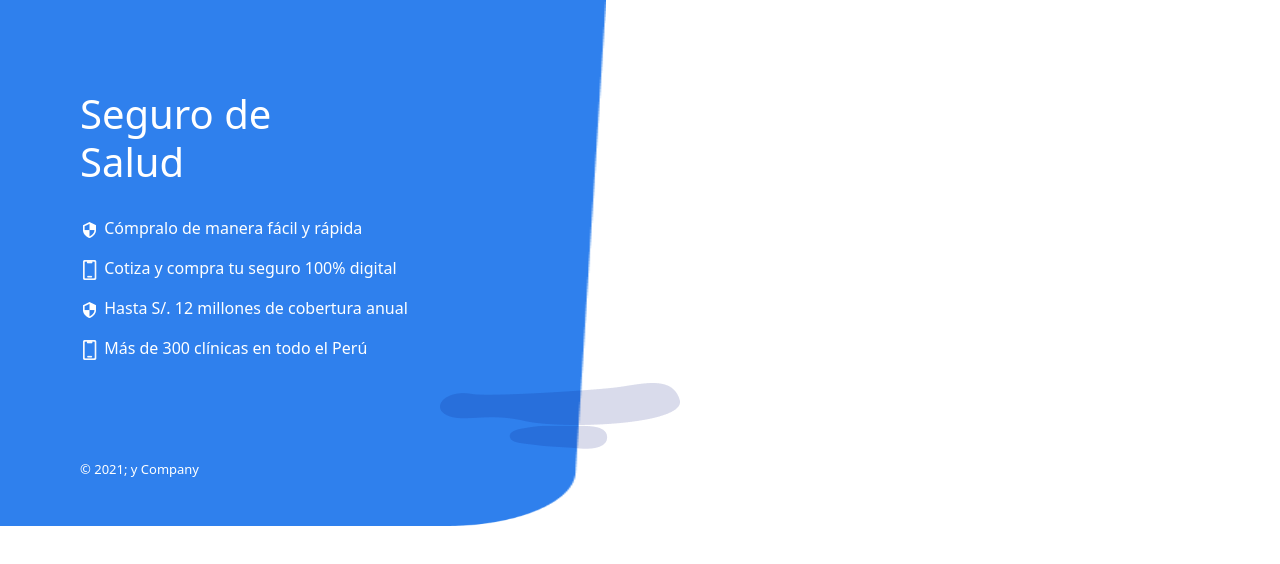
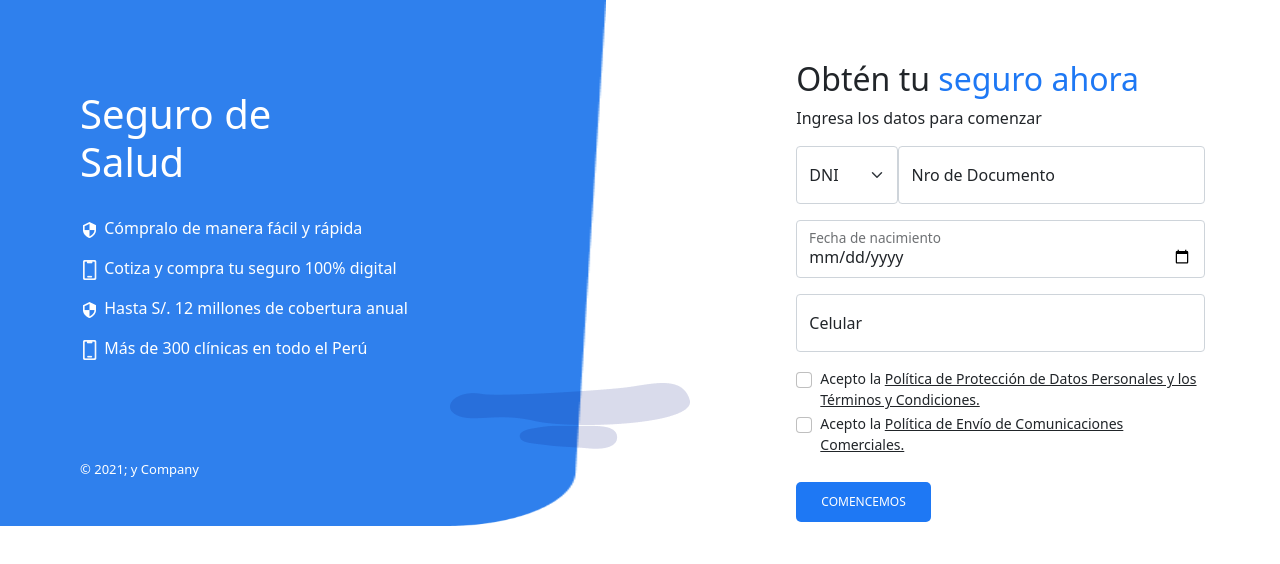
Before and after one commit to Jean45612/cotizador_tata, a React (Create React App) app: page / in a window 1280 px wide. Shown: the top 564 px of the page. Built offline with nearby package versions, Linux system fonts and the light colour scheme.

Commit message:
Formulario inicio maquetado

```diff
--- a/package.json
+++ b/package.json
@@ -16,6 +16,7 @@
     "react-bootstrap": "^1.6.1",
     "react-dom": "^17.0.2",
     "react-scripts": "4.0.3",
+    "sass": "^1.35.2",
     "typescript": "^4.3.5",
     "web-vitals": "^1.1.2"
   },
--- a/src/assets/css/index.css
+++ /dev/null
@@ -1,45 +0,0 @@
-* {
-  margin: 0;
-  padding: 0;
-  box-sizing: border-box;
-}
-
-.contenedor {
-  display: grid;
-  grid-template-columns: 0.9fr 1fr; /*LOS ELEMENTOS DE LA GRID TENDRAN EL MISMO TAMAÑO */
-}
-
-.base {
-  background-image: url("./../images/Base.png");
-  background-size: 100% 100%;
-  color: white;
-  padding: 5.625rem 5rem 1.875rem;
-  font-weight: 300;
-  position: relative;
-}
-
-.base__titulo {
-  font-weight: inherit;
-  margin-bottom: 1.875rem;
-}
-
-.base__titulo--negrita {
-  font-weight: 400;
-  word-wrap: break-word;
-}
-
-.base__img {
-  width: 20px;
-  height: 20px;
-}
-
-.base__final {
-  font-size: 0.8125rem;
-  margin-top: 6.25rem;
-}
-
-.base__ilustracion {
-  position: absolute;
-  bottom: 3.125rem;
-  right: -6.875rem;
-}
--- /dev/null
+++ b/src/assets/scss/_variables.scss
@@ -0,0 +1 @@
+$celeste: #1e78f4;
--- /dev/null
+++ b/src/assets/scss/index.scss
@@ -0,0 +1,133 @@
+@import "_variables";
+@import "_mixins";
+
+* {
+  margin: 0;
+  padding: 0;
+  box-sizing: border-box;
+}
+
+html {
+  font-size: 13px;
+}
+
+.contenedor {
+  display: grid;
+  font-weight: 300;
+}
+
+.base {
+  background-image: url("./../images/Base.png");
+  background-size: 100% 100%;
+  color: white;
+  padding: 5.625rem 1.875rem 2.5rem;
+  position: relative;
+}
+
+.base__titulo {
+  font-weight: inherit;
+  margin-bottom: 1.875rem;
+}
+
+.base__titulo--negrita {
+  font-weight: 400;
+  word-wrap: break-word;
+}
+
+.base__img {
+  width: 20px;
+  height: 20px;
+}
+
+.base__final {
+  font-size: 0.8125rem;
+  margin-top: 6.25rem;
+}
+
+.base__ilustracion {
+  position: absolute;
+  bottom: 3.125rem;
+  right: -7.5rem;
+  display: none;
+}
+
+.formInicio {
+  padding: 4.375rem 1.875rem;
+}
+
+.formInicio__titulo {
+  font-weight: inherit;
+}
+
+.formInicio__titulo--negrita {
+  font-weight: 400;
+  color: $celeste;
+}
+
+.form__condiciones__descargar {
+  cursor: pointer;
+  text-decoration: underline;
+}
+
+.btnForm {
+  display: inline-block;
+  font-weight: 300;
+  line-height: 1.5;
+  color: white;
+  text-align: center;
+  text-decoration: none;
+  vertical-align: middle;
+  cursor: pointer;
+  -webkit-user-select: none;
+  user-select: none;
+  background-color: transparent;
+  border: 1px solid transparent;
+  padding: 0.625rem 1.5rem;
+  font-size: 0.75rem;
+  border-radius: 0.3125rem;
+  transition: color 0.15s ease-in-out, background-color 0.15s ease-in-out,
+    border-color 0.15s ease-in-out, box-shadow 0.15s ease-in-out;
+  background: $celeste;
+}
+
+.form__condiciones {
+  font-size: 0.875rem;
+}
+
+@media (min-width: 576px) {
+  .contenedor {
+    grid-template-columns: 0.9fr 1fr; /*LOS ELEMENTOS DE LA GRID SE DIVIDIRAN EN 2 COLUMNAS DE ESE TAMAÑO */
+  }
+
+  html {
+    font-size: 14px;
+  }
+
+  .base__ilustracion {
+    display: block;
+  }
+
+  .formInicio {
+    padding: 3.75rem 0.625rem 0rem 5.3125rem;
+  }
+}
+
+@media (min-width: 768px) {
+  html {
+    font-size: 16px;
+  }
+
+  .base {
+    padding: 5.625rem 5rem 1.875rem;
+  }
+
+  .formInicio {
+    padding: 3.75rem 1.875rem 0rem 7.5rem;
+  }
+}
+
+@media (min-width: 1200px) {
+  .formInicio {
+    padding: 3.75rem 4.6875rem 0 11.875rem;
+  }
+}
--- a/src/components/views/FormInicio.tsx
+++ b/src/components/views/FormInicio.tsx
@@ -1,11 +1,70 @@
-import React from 'react'
+import React from "react";
 
 const FormInicio = () => {
-    return (
-        <div>
+  return (
+    <div className="formInicio">
+      <h2 className="formInicio__titulo">
+        Obtén tu
+        <span className="formInicio__titulo--negrita"> seguro ahora</span>
+      </h2>
+      <p>Ingresa los datos para comenzar</p>
+      <form action="">
+        <div className="row mx-0 mb-3">
+          <div className="col-3 p-0">
+            <select className="form-select h-100">
+              <option value="dni">DNI</option>
+            </select>
+          </div>
+          <div className="form-floating col-9 p-0 mb-0">
+            <input
+              type="text"
+              className="form-control"
+              placeholder="Nro de Documento"
+            />
+            <label>Nro de Documento</label>
+          </div>
+        </div>
 
+        <div className="form-floating mb-3">
+          <input
+            type="date"
+            className="form-control"
+            placeholder="Fecha de nacimiento"
+          />
+          <label>Fecha de nacimiento</label>
         </div>
-    )
-}
 
-export default FormInicio
+        <div className="form-floating mb-3">
+          <input type="text" className="form-control" placeholder="Celular" />
+          <label>Celular</label>
+        </div>
+
+        <div className="form-check">
+          <input className="form-check-input" type="checkbox" value="" />
+          <label className="form__condiciones">
+            Acepto la{" "}
+            <span className="form__condiciones__descargar">
+              Política de Protección de Datos Personales y los Términos y
+              Condiciones.
+            </span>
+          </label>
+        </div>
+
+        <div className="form-check">
+          <input className="form-check-input" type="checkbox" value="" />
+          <label className="form__condiciones">
+            Acepto la{" "}
+            <span className="form__condiciones__descargar">
+              Política de Envío de Comunicaciones Comerciales.
+            </span>
+          </label>
+        </div>
+
+        <br />
+        <button className="btnForm">COMENCEMOS</button>
+      </form>
+    </div>
+  );
+};
+
+export default FormInicio;
--- a/src/index.tsx
+++ b/src/index.tsx
@@ -1,6 +1,6 @@
 import React from "react";
 import ReactDOM from "react-dom";
-import "./assets/css/index.css";
+import "./assets/scss/index.scss";
 import 'bootstrap/dist/css/bootstrap.min.css';
 import App from "./App";
 
```
Also changed, not shown: src/assets/scss/_mixins.scss (added), 1 other file (tests, documents, lock files or other folders).
